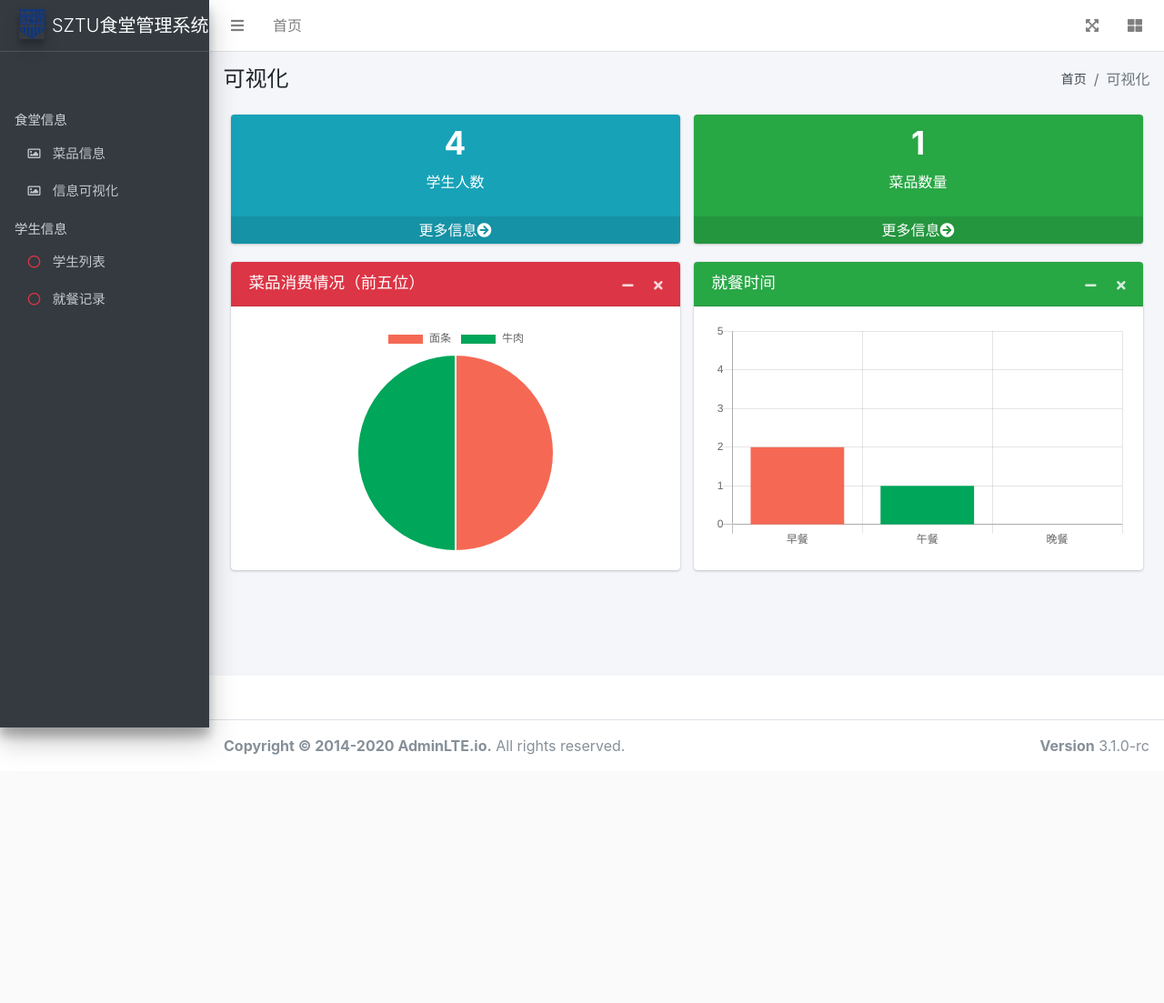
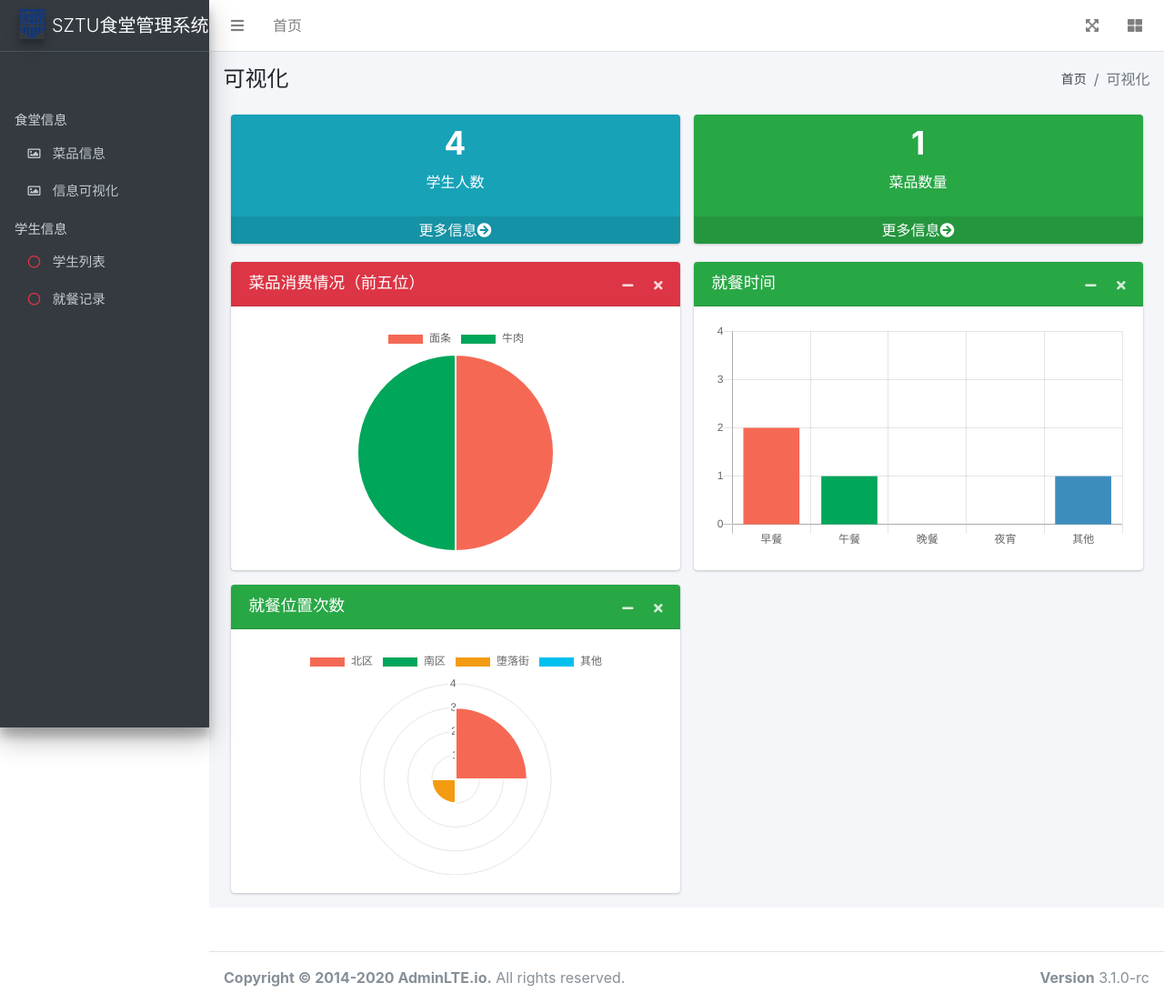
Before and after one commit to CutrelyAlex/2024CS-Python, a Flask app: page /views/index in a window 1280 px wide. Shown: the whole page at 91% size. Before the commit the page ends 830 px from the top, so only its background shows below. Run offline with Flask 3, Linux system fonts and the light colour scheme; some libraries are stand-ins or nearby versions.

Commit message:
首页完善

```diff
--- a/apps/First.py
+++ b/apps/First.py
@@ -8,7 +8,7 @@ views_bp = Blueprint('views', __name__ ,url_prefix='/views')
 
 def get_dining_time() -> dict:
     '''获取学生就餐时间\n'''
-    time = {'早餐':0,'午餐':0,'晚餐':0}
+    time = {'早餐':0,'午餐':0,'晚餐':0,'夜宵':0,'其他':0}
     for students in StudentController().get_all_students():
         for dining in students.dining_info_list:
             if 7<=dining.dining_time.hour<9:
@@ -17,10 +17,27 @@ def get_dining_time() -> dict:
                 time['午餐'] = time.get('午餐',0) + 1
             elif 17<=dining.dining_time.hour<19:
                 time['晚餐'] = time.get('晚餐',0) + 1
+            elif 22<=dining.dining_time.hour<=23:
+                time['夜宵'] = time.get('夜宵',0) + 1
             else:
-                pass
-    sort_time = sorted(time.items(),key=lambda x:x[1],reverse=True)
-    return dict(sort_time)
+                time['其他'] = time.get('其他',0) + 1
+    # sort_time = sorted(time.items(),key=lambda x:x[1],reverse=True)
+    return time
+
+def get_dining_location() -> dict:
+    '''统计学生就餐地点次数\n'''
+    location = {'北区':0,'南区':0,'堕落街':0,'其他':0}
+    for students in StudentController().get_all_students():
+        for dining in students.dining_info_list:
+            if dining.location == '北区':
+                location['北区'] = location.get('北区',0) + 1
+            elif dining.location == '南区':
+                location['南区'] = location.get('南区',0) + 1
+            elif dining.location == '堕落街':
+                location['堕落街'] = location.get('堕落街',0) + 1
+            else:
+                location['其他'] = location.get('其他',0) + 1
+    return location
 
 @views_bp.route('/index', methods=['GET','POST'])
 def index():
@@ -31,9 +48,13 @@ def index():
     dish_labels = [labels for labels in dish_counts.keys()] # 菜品名称
     dish_num = [number for number in dish_counts.values()]  # 菜品数量
 
-    time_labels = [labels for labels in get_dining_time().keys()]
-    time_num = [number for number in get_dining_time().values()]
+    time_labels = [labels for labels in get_dining_time().keys()] # 就餐时间标题
+    time_num = [number for number in get_dining_time().values()] # 就餐时间数量
+
+    location_labels = [labels for labels in get_dining_location().keys()]
+    location_num = [number for number in get_dining_location().values()]
 
     return render_template('index.html', len_stu=len_stu, len_dish=len_dish,
                             labels=dish_labels, datas=dish_num,
-                            time_labels=time_labels, time_num=time_num)
+                            time_labels=time_labels, time_num=time_num,
+                            location_labels=location_labels, location_num=location_num)
--- a/templates/index.html
+++ b/templates/index.html
@@ -95,6 +95,32 @@
                 </div>
                 <!-- /.card -->
             </section>
+            <section class="col-lg-6 connectedSortable">
+
+              <!-- BAR CHART -->
+              <div class="card card-success">
+                  <div class="card-header">
+                      <h3 class="card-title">就餐位置次数</h3>
+
+                      <div class="card-tools">
+                          <button type="button" class="btn btn-tool" data-card-widget="collapse">
+                              <i class="fas fa-minus"></i>
+                          </button>
+                          <button type="button" class="btn btn-tool" data-card-widget="remove">
+                              <i class="fas fa-times"></i>
+                          </button>
+                      </div>
+                  </div>
+                  <div class="card-body">
+                      <div class="chart">
+                          <canvas id="polarAreaChart"
+                                  style="min-height: 250px; height: 250px; max-height: 500px; max-width: 100%;"></canvas>
+                      </div>
+                  </div>
+                  <!-- /.card-body -->
+              </div>
+              <!-- /.card -->
+          </section>
         </div>
       </div><!-- /.container-fluid -->
     </section>
@@ -122,6 +148,36 @@
                 },
             ]
         }
+        var charData_3 = {
+            labels: {{ location_labels|safe }},
+            datasets: [
+                {
+                    label: '就餐位置',
+                    backgroundColor: ['#f56954', '#00a65a', '#f39c12', '#00c0ef', '#3c8dbc', '#d2d6de'],
+                    data: {{ location_num }},
+                },
+            ]
+        }
+
+        var maxDataValue1 = Math.max.apply(null, {{ time_num }});
+        var polarAreaChartCanvas = $('#polarAreaChart').get(0).getContext('2d')
+        var polarAreaData = charData_3
+        var polarAreaOptions = {
+            responsive: true,
+            maintainAspectRatio: false,
+            scale: {
+                ticks: {
+                    beginAtZero: true,
+                    max: maxDataValue1 + 2
+                },
+                reverse: false
+            }
+        }
+        var polarAreaChart = new Chart(polarAreaChartCanvas, {
+            type: 'polarArea',
+            data: polarAreaData,
+            options: polarAreaOptions
+        })
 
         var pieChartCanvas = $('#pieChart').get(0).getContext('2d')
         var pieData = charData
@@ -135,6 +191,8 @@
             data: pieData,
             options: pieOptions
         })
+
+        var maxDataValue = Math.max.apply(null, {{ time_num }});
         var barChartCanvas = $('#barChart').get(0).getContext('2d')
         var barchartOptions = {
             responsive: true,
@@ -148,7 +206,7 @@
                     ticks: {
                         beginAtZero: true,
                         stepSize: 1,
-                        max: 5
+                        max: maxDataValue + 2
                     }
                 }]
             }
```
Also changed, not shown: 1 other file.
